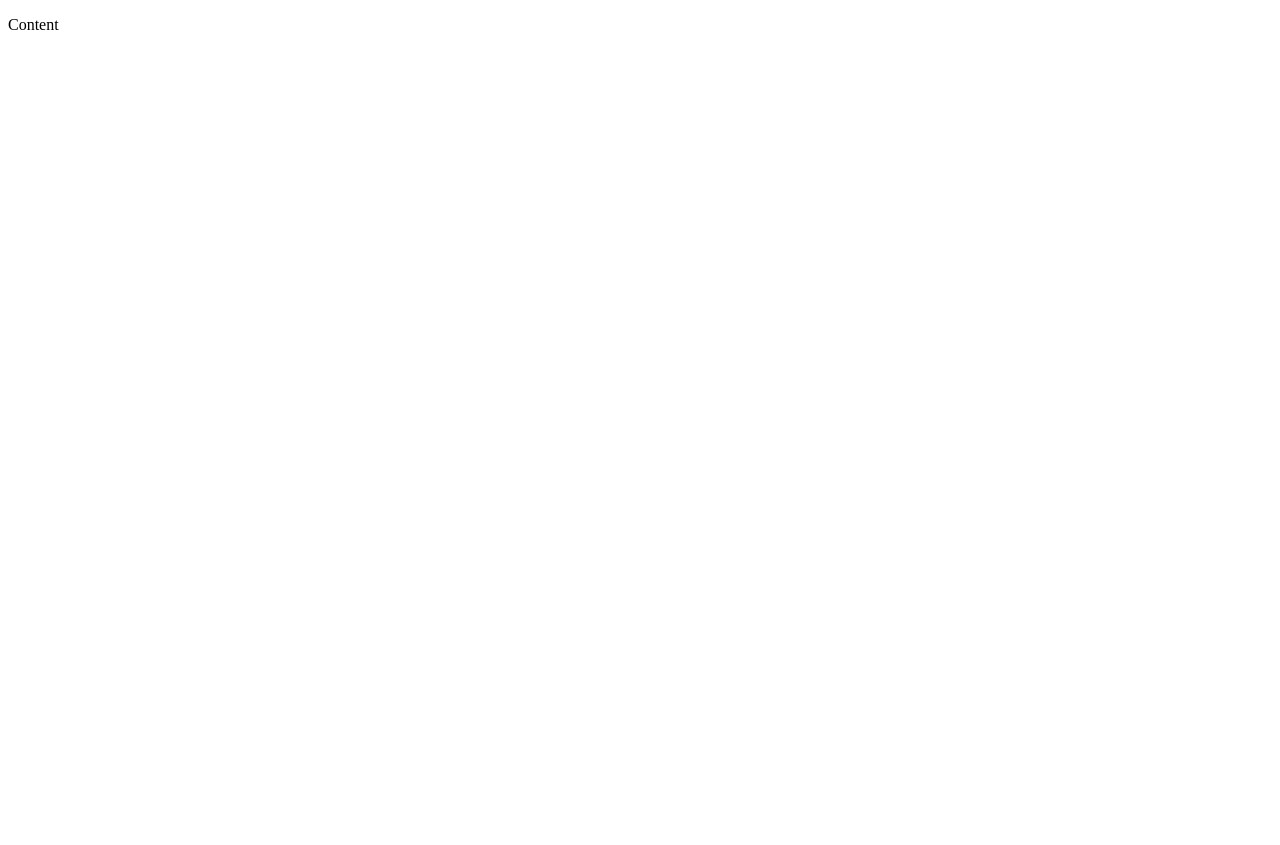
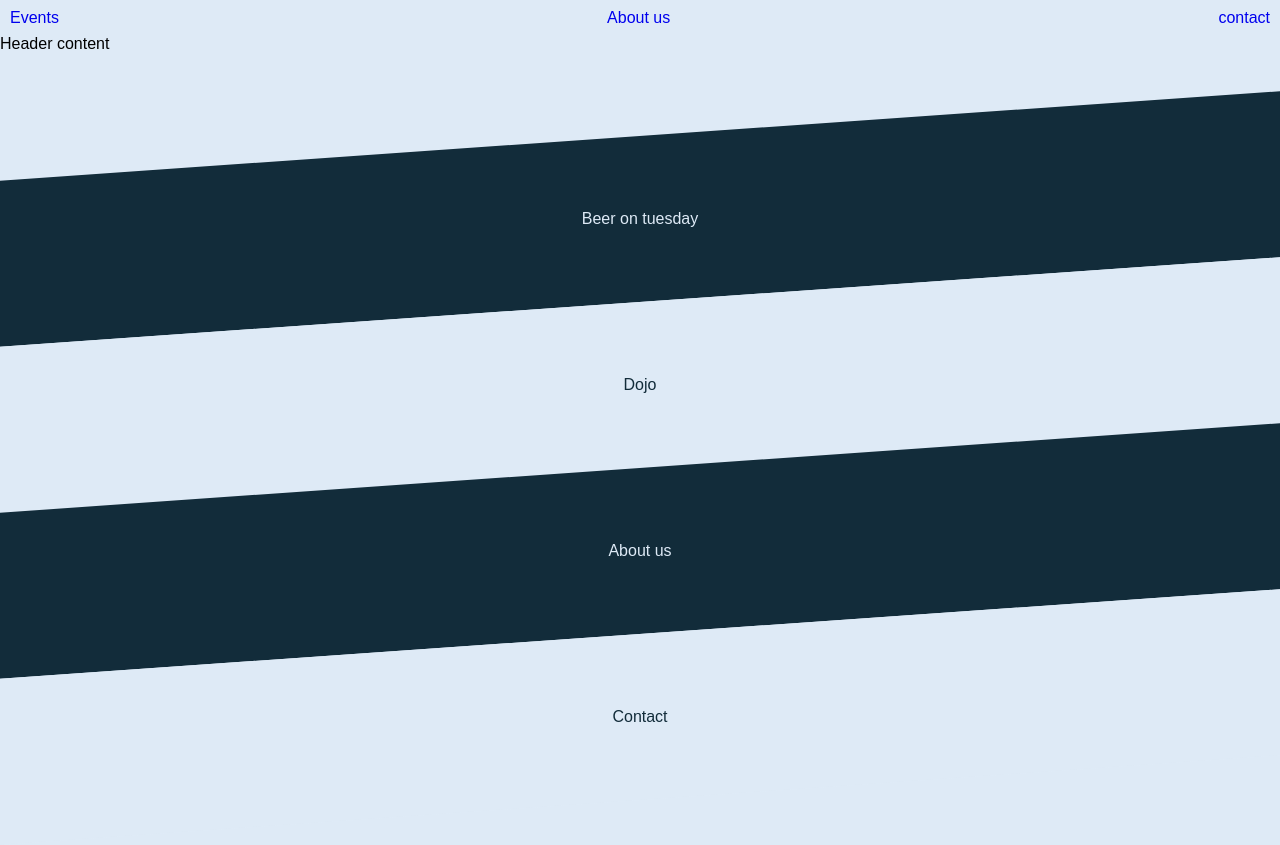
Before and after one commit to dwin0/defcon, a plain HTML site: page index.html in a window 1280 px wide. Before the commit the page ends 800 px from the top, so only its background shows below. Drawn offline with Linux system fonts and the light colour scheme.

Commit message:
basic layout styling

```diff
--- a/index.css
+++ b/index.css
@@ -0,0 +1,53 @@
+body {
+    font-family: Arial, Helvetica, sans-serif;
+    box-sizing: border-box;
+    background: #deeaf6;
+}
+
+/*  ----------------- menu ----------------- */
+.menu {
+    display: flex;
+    justify-content: space-between;
+}
+
+.menu-item {
+    padding: 10px;
+}
+
+.menu-item__link {
+    text-decoration: none;
+}
+
+.menu-item__link:hover {
+    text-decoration: underline;
+}
+
+/*  ----------------- slideshow ----------------- */
+.slideshow {
+    height: 100px;
+}
+
+/*  ----------------- topic ----------------- */
+.topic {
+    transform: skewY(-4deg);
+    padding: 75px 50px;
+    text-align: center;
+}
+.topic--last-topic {
+    position: relative;
+}
+
+.topic--beer-on-tuesday, /* maybe nth-of-type */
+.topic--about-us {
+    background: #122c3a;
+    color: #deeaf6;
+}
+.topic--dojo,
+.topic--contact {
+    background: #deeaf6;
+    color: #122c3a;
+}
+
+.topic__inner {
+    transform: skewY(4deg);
+}
--- a/index.html
+++ b/index.html
@@ -1,15 +1,59 @@
 <!DOCTYPE html>
 <html lang="en">
-<head>
-    <meta charset="UTF-8">
-    <meta name="viewport" content="width=device-width, initial-scale=1.0">
-    <meta http-equiv="X-UA-Compatible" content="ie=edge">
+    <head>
+        <meta charset="UTF-8" />
+        <meta name="viewport" content="width=device-width, initial-scale=1.0" />
+        <meta http-equiv="X-UA-Compatible" content="ie=edge" />
 
-    <link rel="stylesheet" href="index.css">
+        <!-- TODO: favicon -->
 
-    <title>Defcon website</title>
-</head>
-<body>
-    <p>Content</p>
-</body>
+        <link rel="stylesheet" href="reset.css" />
+        <link rel="stylesheet" href="index.css" />
+
+        <title>Defcon website</title>
+    </head>
+    <body>
+        <header>
+            <ul class="menu">
+                <li class="menu-item">
+                    <a class="menu-item__link" href="/events">Events</a>
+                </li>
+                <li class="menu-item">
+                    <a class="menu-item__link" href="/about-us">About us</a>
+                </li>
+                <li class="menu-item">
+                    <a class="menu-item__link" href="/contact">contact</a>
+                </li>
+            </ul>
+
+            <div class="slideshow">
+                <!-- TODO: pure js slideshow -->
+                Header content
+            </div>
+        </header>
+        <main>
+            <section class="topic topic--beer-on-tuesday">
+                <div class="topic__inner">
+                    <p>Beer on tuesday</p>
+                </div>
+            </section>
+            <section class="topic topic--dojo">
+                <div class="topic__inner">
+                    <p>Dojo</p>
+                </div>
+            </section>
+            <section class="topic topic--about-us">
+                <div class="topic__inner">
+                    <p>About us</p>
+                </div>
+            </section>
+            <section class="topic topic--contact topic--last-topic">
+                <div class="topic__inner">
+                    <p>Contact</p>
+                </div>
+            </section>
+        </main>
+
+        <!-- <script src="index.js"></script> -->
+    </body>
 </html>
--- /dev/null
+++ b/reset.css
@@ -0,0 +1,48 @@
+/* http://meyerweb.com/eric/tools/css/reset/
+   v2.0 | 20110126
+   License: none (public domain)
+*/
+
+html, body, div, span, applet, object, iframe,
+h1, h2, h3, h4, h5, h6, p, blockquote, pre,
+a, abbr, acronym, address, big, cite, code,
+del, dfn, em, img, ins, kbd, q, s, samp,
+small, strike, strong, sub, sup, tt, var,
+b, u, i, center,
+dl, dt, dd, ol, ul, li,
+fieldset, form, label, legend,
+table, caption, tbody, tfoot, thead, tr, th, td,
+article, aside, canvas, details, embed,
+figure, figcaption, footer, header, hgroup,
+menu, nav, output, ruby, section, summary,
+time, mark, audio, video {
+	margin: 0;
+	padding: 0;
+	border: 0;
+	font-size: 100%;
+	font: inherit;
+	vertical-align: baseline;
+}
+/* HTML5 display-role reset for older browsers */
+article, aside, details, figcaption, figure,
+footer, header, hgroup, menu, nav, section {
+	display: block;
+}
+body {
+	line-height: 1;
+}
+ol, ul {
+	list-style: none;
+}
+blockquote, q {
+	quotes: none;
+}
+blockquote:before, blockquote:after,
+q:before, q:after {
+	content: '';
+	content: none;
+}
+table {
+	border-collapse: collapse;
+	border-spacing: 0;
+}
```
Also changed, not shown: 1 other file.
